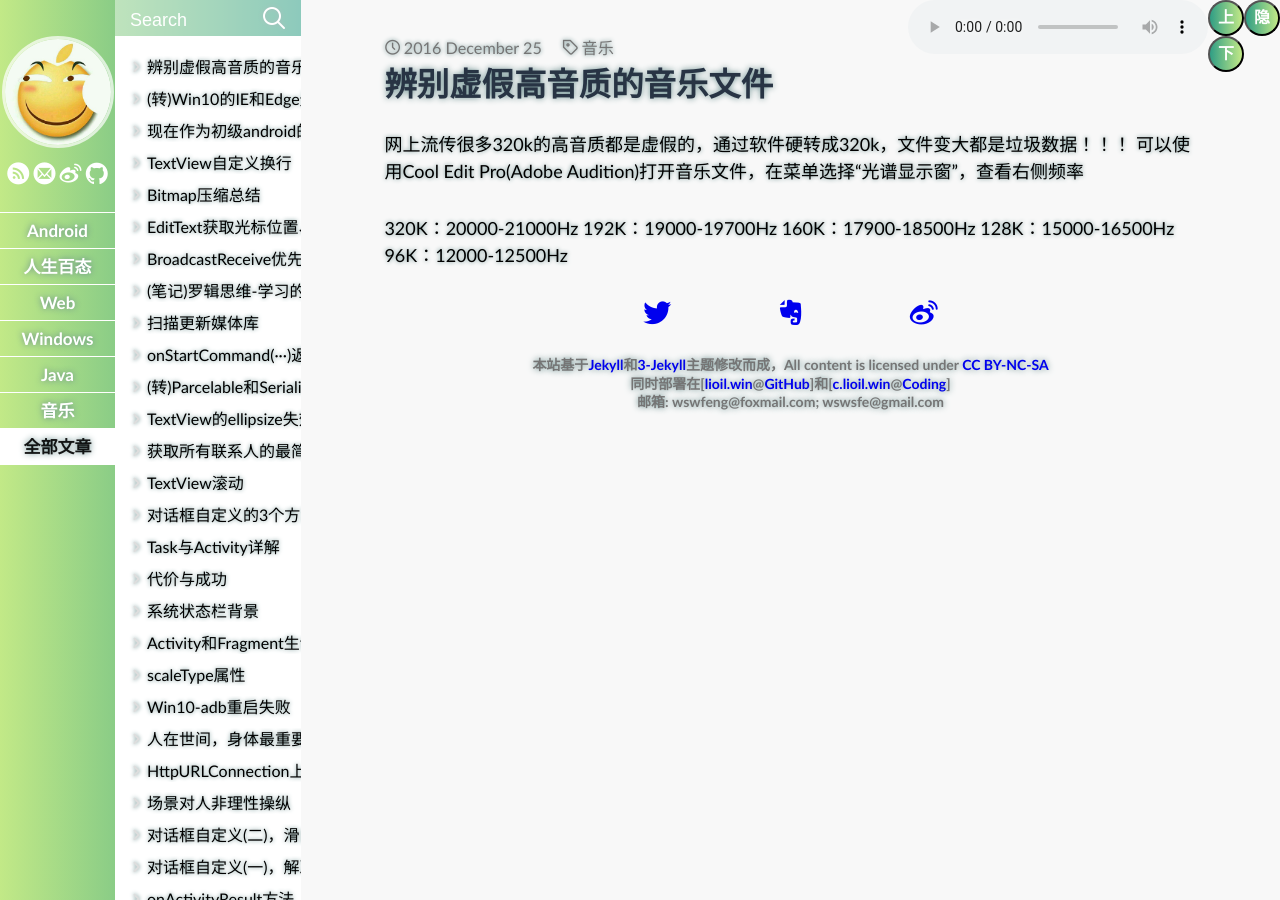
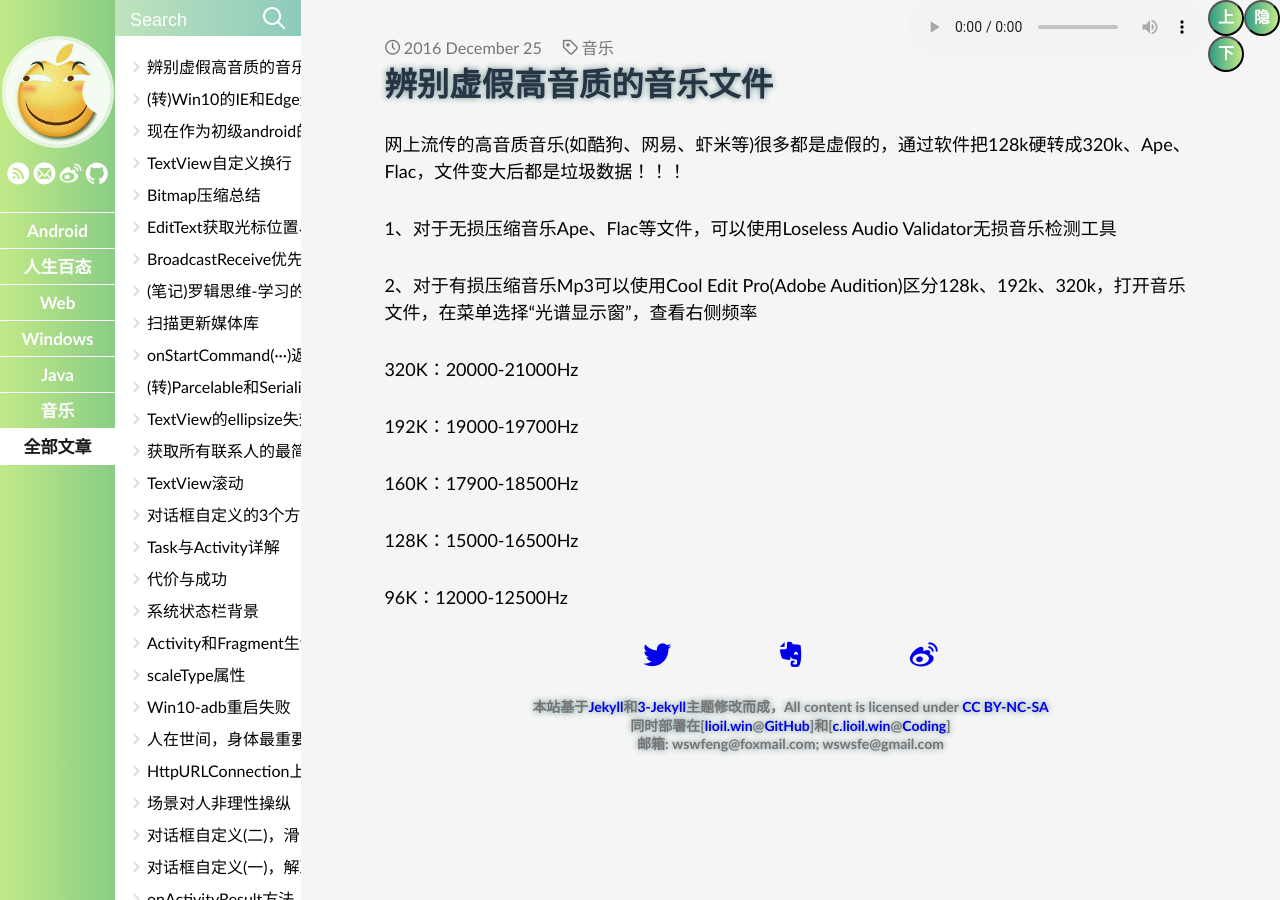
Before and after one commit to lioilwin/lioilwin.github.io, a Jekyll site: the page built from _posts/2016-12-25-Music-320k.md, in a window 1280 px wide. Built offline with Jekyll 4.4.1, drawn with Linux system fonts in a browser that asks for light colours; some web fonts are replaced; comment, search, counter and statistics services are not loaded.

Commit message:
up
Signed-off-by: Fe Li <Fe Li>

```diff
--- a/_includes/scripts.html
+++ b/_includes/scripts.html
@@ -16,9 +16,11 @@
 {% endif %}
 
 <script>
-	var array = ["/assets/audio/hongsushou.mp3",
-				 "/assets/audio/gaoya.mp3",
-				 "/assets/audio/yushuijiangnan.mp3"];
+	var array = [
+	"/assets/audio/yushuijiangnan.mp3",
+	"/assets/audio/hongsushou.mp3",
+	"/assets/audio/gaoya.mp3",
+				 ];
 	var i = 0;
 	var isShow = true;
 	var audio = document.getElementById("audio-id");
--- a/_posts/2016-12-25-Music-320k.md
+++ b/_posts/2016-12-25-Music-320k.md
@@ -3,11 +3,19 @@ layout: post
 title: 辨别虚假高音质的音乐文件
 tags: 音乐
 ---
-网上流传很多320k的高音质都是虚假的，通过软件硬转成320k，文件变大都是垃圾数据！！！
-可以使用Cool Edit Pro(Adobe Audition)打开音乐文件，在菜单选择“光谱显示窗”，查看右侧频率
+
+网上流传的高音质音乐(如酷狗、网易、虾米等)很多都是虚假的，通过软件把128k硬转成320k、Ape、Flac，文件变大后都是垃圾数据！！！
+
+1、对于无损压缩音乐Ape、Flac等文件，可以使用Loseless Audio Validator无损音乐检测工具
+
+2、对于有损压缩音乐Mp3可以使用Cool Edit Pro(Adobe Audition)区分128k、192k、320k，打开音乐文件，在菜单选择“光谱显示窗”，查看右侧频率
 
 320K：20000-21000Hz
+
 192K：19000-19700Hz
+
 160K：17900-18500Hz
+
 128K：15000-16500Hz
+
 96K：12000-12500Hz
--- a/_sass/4-sidebar.sass
+++ b/_sass/4-sidebar.sass
@@ -21,7 +21,7 @@
     width: $sidebar-right-width
     height: 100%
     font-family: 'Trebuchet MS', sans-serif
-    text-shadow: 0px 0px 4px #668B8B
+
 
 
 // Sidebar Left
@@ -83,7 +83,7 @@
   font-size: $tag-font-size
   font-family: 'Trebuchet MS', sans-serif
   font-weight: bold
-  text-shadow: 0px 0px 6px #668B8B
+
   line-height: $tag-height
   text-align: center
   color: $tag-color
--- a/_sass/5-post.sass
+++ b/_sass/5-post.sass
@@ -32,7 +32,7 @@ h1 + h2, h2 + h3, h3 + h4, h4 + h5, h5 + h6
   font-size: $post-font-size
   line-height: $post-line-height
   font-family: 'Trebuchet MS', sans-serif
-  text-shadow: 0px 0px 4px #668B8B
+
 
   &-title
     margin: 0 0 $post-paragraph-spacing * .75
--- a/css/main.sass
+++ b/css/main.sass
@@ -66,7 +66,7 @@ $post-width-at-1-column: 3720px
 $post-meta-color: #757575
 $post-title-color: #283444
 $post-text-color: #000000
-$post-bg: #F8F8F8
+$post-bg: #F5F5F5
 $post-img-border-color: darken($post-bg, 4%)
 $post-img-border-width: 4px
 $post-code-inline-color: lighten($post-text-color, 10%)
```
Also changed, not shown: other parts of _includes/scripts.html (+3 -3 lines).
